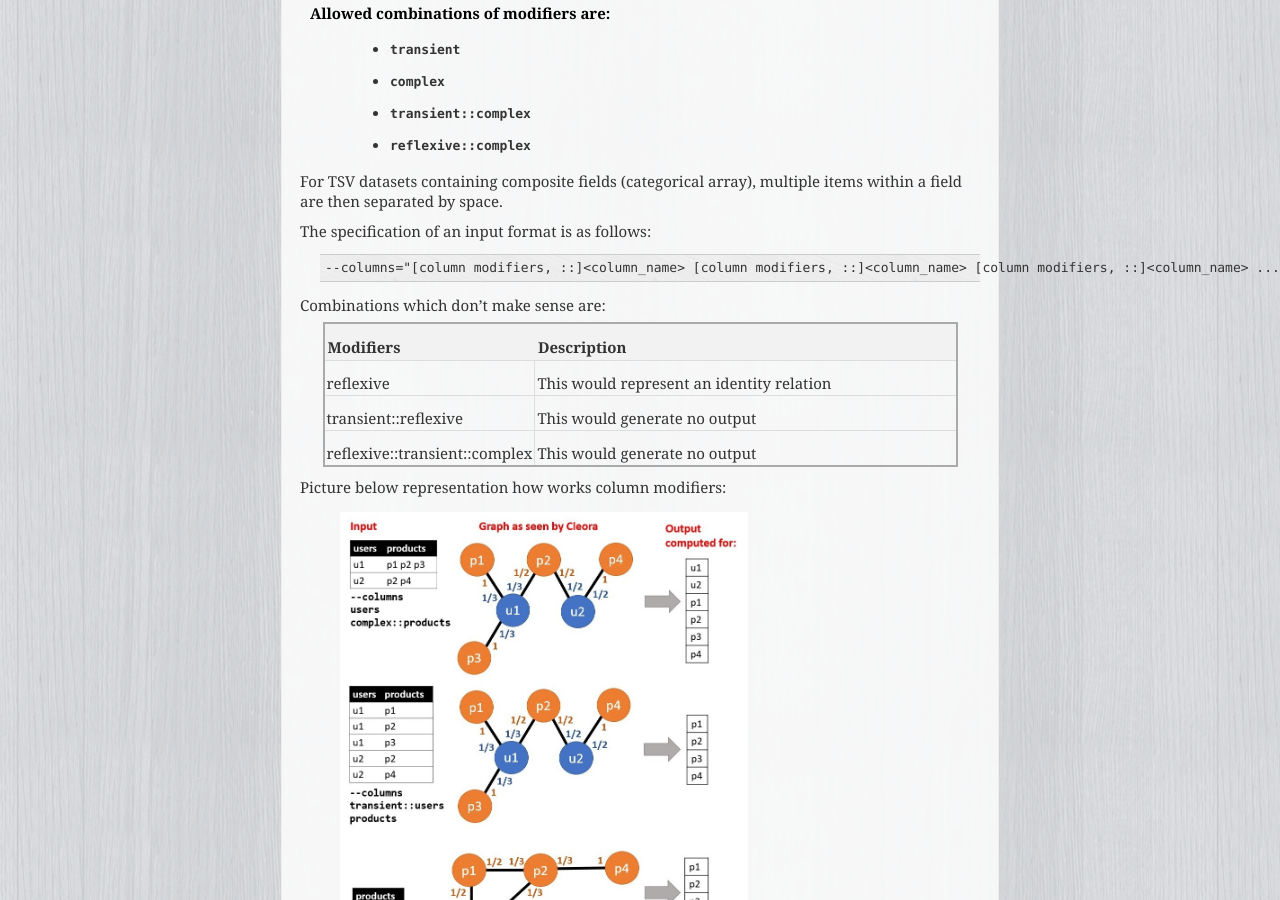
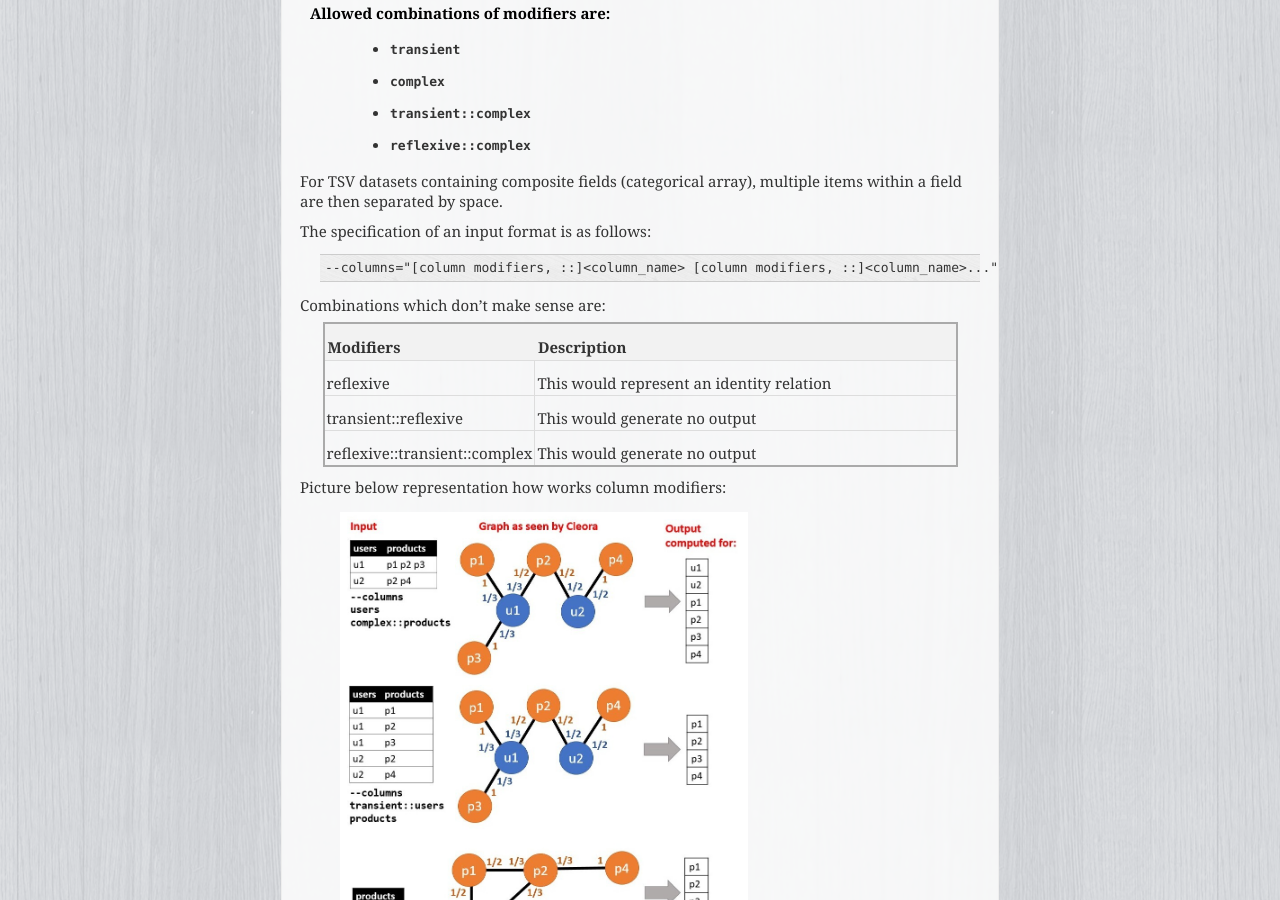
Before and after one commit to BaseModelAI/cleora, a Sphinx documentation site: the page built from docs/source/running.rst, in a window 1280 px wide and 900 px high, scrolled down 1166 px. Built offline with Sphinx 7.4.7, drawn with Linux system fonts in a browser that asks for light colours.

Commit message:
Update running.rst

```diff
--- a/docs/source/running.rst
+++ b/docs/source/running.rst
@@ -74,7 +74,7 @@ The specification of an input format is as follows:
 
     .. code-block:: none
 
-        --columns="[column modifiers, ::]<column_name> [column modifiers, ::]<column_name> [column modifiers, ::]<column_name> ..."
+        --columns="[column modifiers, ::]<column_name> [column modifiers, ::]<column_name>..."
 
 
 Combinations which don't make sense are:
```
